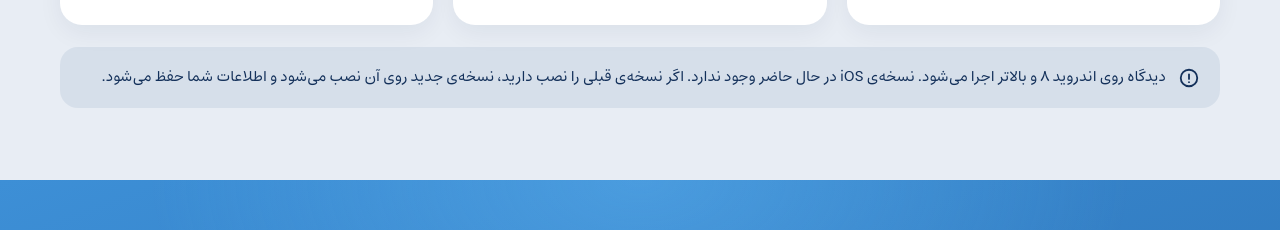
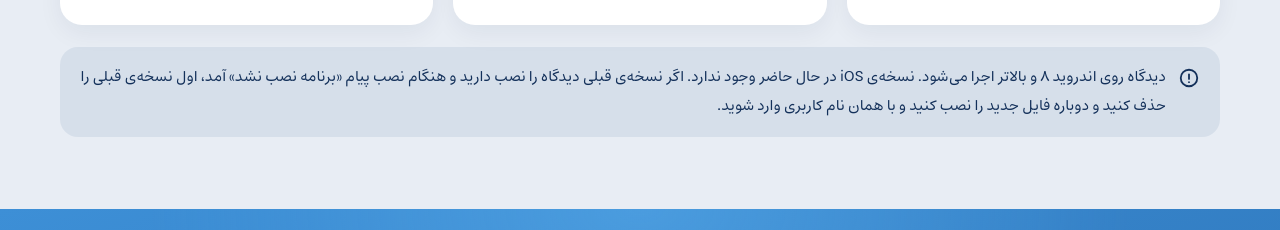
Before and after one commit to nimajani-cmd/didgah, a plain HTML site: page index.html in a window 1280 px wide. Shown: the part 6742-6972 px from the top of the page. Drawn offline with Linux system fonts and the light colour scheme.

Commit message:
Update Didgah.apk to new build; fix reinstall note
The new APK is signed with a different key, so the install note now
tells users to remove the old version if installation fails.

Co-Authored-By: Claude Opus 5.5 <noreply@anthropic.com>

```diff
--- a/index.html
+++ b/index.html
@@ -548,7 +548,7 @@
     </div>
     <div class="note reveal">
       <svg viewBox="0 0 24 24" fill="none" stroke="currentColor" stroke-width="2" stroke-linecap="round" stroke-linejoin="round"><circle cx="12" cy="12" r="9"/><path d="M12 8v5M12 16.5v.01"/></svg>
-      <div>دیدگاه روی اندروید ۸ و بالاتر اجرا می‌شود. نسخه‌ی iOS در حال حاضر وجود ندارد. اگر نسخه‌ی قبلی را نصب دارید، نسخه‌ی جدید روی آن نصب می‌شود و اطلاعات شما حفظ می‌شود.</div>
+      <div>دیدگاه روی اندروید ۸ و بالاتر اجرا می‌شود. نسخه‌ی iOS در حال حاضر وجود ندارد. اگر نسخه‌ی قبلی دیدگاه را نصب دارید و هنگام نصب پیام «برنامه نصب نشد» آمد، اول نسخه‌ی قبلی را حذف کنید و دوباره فایل جدید را نصب کنید و با همان نام کاربری وارد شوید.</div>
     </div>
   </div>
 </section>
```
Also changed, not shown: 1 other file.
